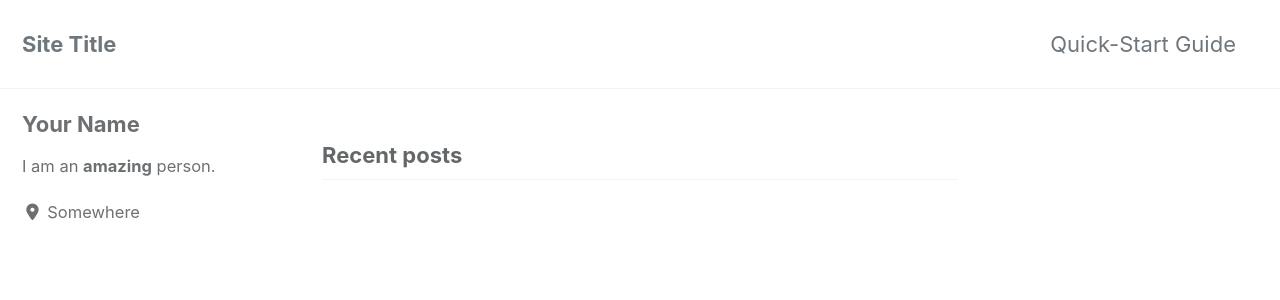
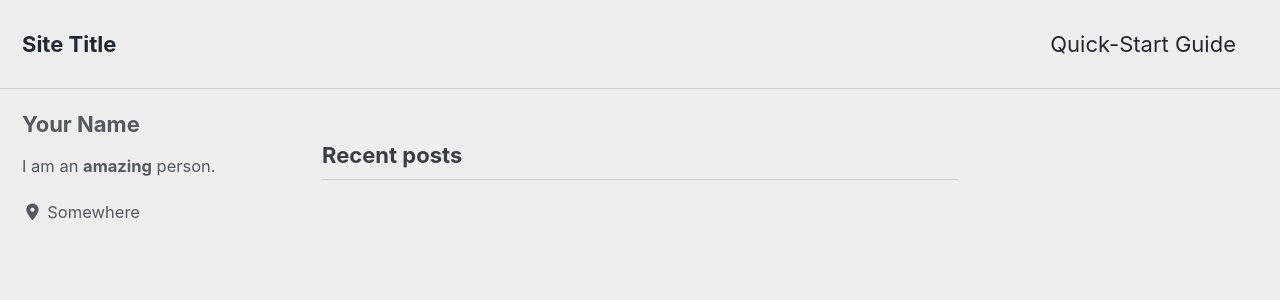
Before and after one commit to dpygman/dpygman.github.io, a Jekyll site: the page built from index.html, in a window 1280 px wide and 900 px high. Shown: the top 300 px of the window. Built offline with Jekyll 4.4.1, drawn with Linux system fonts in a browser that asks for light colours; cached includes are drawn as plain includes; nearby versions of some CDN libraries; the list of posts is cut into pages by our own code.

Commit message:
Updated theme to air
Line 15 updated theme to air and added default to the theme choice reminder list

```diff
--- a/_config.yml
+++ b/_config.yml
@@ -12,7 +12,7 @@
 
 # theme                  : "minimal-mistakes-jekyll"
 # remote_theme           : "mmistakes/minimal-mistakes"
-minimal_mistakes_skin    : "default" # "air", "aqua", "contrast", "dark", "dirt", "neon", "mint", "plum", "sunrise"
+minimal_mistakes_skin    : "air" # "air", "aqua", "contrast", "dark", "default", "dirt", "neon", "mint", "plum", "sunrise"
 
 # Site Settings
 locale                   : "en-US"
```
